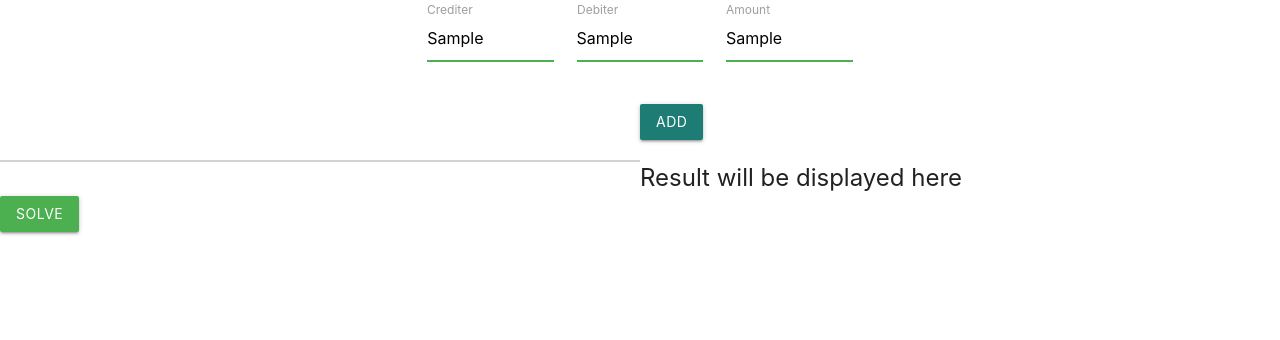
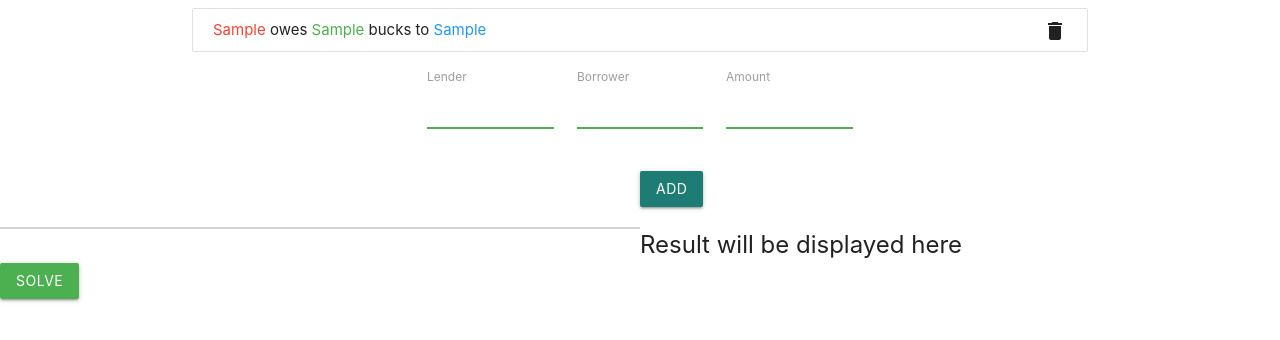
Before and after one commit to KeshavPrince/SplitWise, a React (Create React App) app: page / in a window 1280 px wide. Both pictures are taken after typing "Sample", "Sample", "Sample" into the empty fields and a click on the button "ADD". Shown: the top 340 px of the page. Built offline with nearby package versions, Linux system fonts and the light colour scheme.

Commit message:
Added add credit and delete credit feature

```diff
--- a/public/index.html
+++ b/public/index.html
@@ -9,7 +9,7 @@
       content="Web site created using create-react-app"
     />
     <link rel="stylesheet" href="https://cdnjs.cloudflare.com/ajax/libs/materialize/1.0.0/css/materialize.min.css">
-
+    <link href="https://fonts.googleapis.com/icon?family=Material+Icons" rel="stylesheet">
     <!-- Compiled and minified JavaScript -->
     <script src="https://cdnjs.cloudflare.com/ajax/libs/materialize/1.0.0/js/materialize.min.js"></script>
     <script src="https://kit.fontawesome.com/5548f5ed00.js" crossorigin="anonymous"></script>
--- a/src/App.js
+++ b/src/App.js
@@ -1,5 +1,6 @@
 import React, { useState, useEffect } from "react";
 import "./App.css";
+import Credits from "./credits"
 
 function App() {
   const [credits, setCredits] = useState([]);
@@ -16,29 +17,44 @@ function App() {
     setAmount(e.target.value);
   };
 
-  const handleAddCredit = () => {
+  const handleAddCredit = (e) => {
+    e.preventDefault();
     setCredits([
       ...credits,
       {
+        id : Math.random(),
         from: from,
         to: to,
         amount: amount,
       },
     ]);
+    setFrom('');
+    setTo('');
+    setAmount('');
   };
+
+  const deleteCredit = (id) => {
+  const newCredits = credits.filter(todo =>
+    {
+    return todo.id !== id
+  });
+  setCredits(newCredits);
+  }
+
 
   return (
     <div>
       <div className="container">
+        <Credits credits = {credits} deleteCredit = {deleteCredit}/>
       <div className="row">
         <div className="col l3"></div>
         <div className="input-field col l2">
-          <input id = "crediter" value={from} onChange={OnChangeFrom} type="text" class="validate"></input>
-          <label for="crediter">Crediter</label>
+          <input id = "lender" value={from} onChange={OnChangeFrom} type="text" class="validate"></input>
+          <label for="lender">Lender</label>
         </div>
         <div className="input-field col l2">
-          <input id = "debiter" value={to} onChange={OnChangeTo} type="text" class="validate"></input>
-          <label for="debiter">Debiter</label>
+          <input id = "borrower" value={to} onChange={OnChangeTo} type="text" class="validate"></input>
+          <label for="borrower">Borrower</label>
         </div>
         <div className="input-field col l2">
           <input id = "amount" value={amount} onChange={OnChangeAmount} type="text" class="validate"></input>
@@ -47,7 +63,7 @@ function App() {
       </div>
       <div className ="row">
         <div className ="col l4"></div>
-      <button type="button" className=" btn btn-success center waves-effect waves-light center" id="addCredit">
+      <button type="button" onClick={handleAddCredit} className="btn btn-success center waves-effect waves-light center" id="addCredit">
         Add
       </button>
       <div className ="col l2"></div>
--- a/src/credits.js
+++ b/src/credits.js
@@ -0,0 +1,23 @@
+import React from "react";
+
+const Credits = ({ credits, deleteCredit}) => {
+  const thala = credits.length ? (
+    credits.map((credit) => {
+      return (
+        <div className="collection-item" key={credit.id}>
+          <span className ="red-text">{credit.to}</span>
+          <span> owes </span>
+          <span className="green-text">{credit.amount}</span>
+          <span> bucks to </span>
+          <span className="blue-text">{credit.from} </span>
+          <i className="material-icons right" onClick = {() => { deleteCredit(credit.id) }} aria-hidden="true">delete</i>
+        </div>
+      );
+    })
+  ) : (
+    <p className="center">No One Owes Anyone :)</p>
+  );
+  return <div className="todos collection">{thala}</div>;
+};
+
+export default Credits;
```
